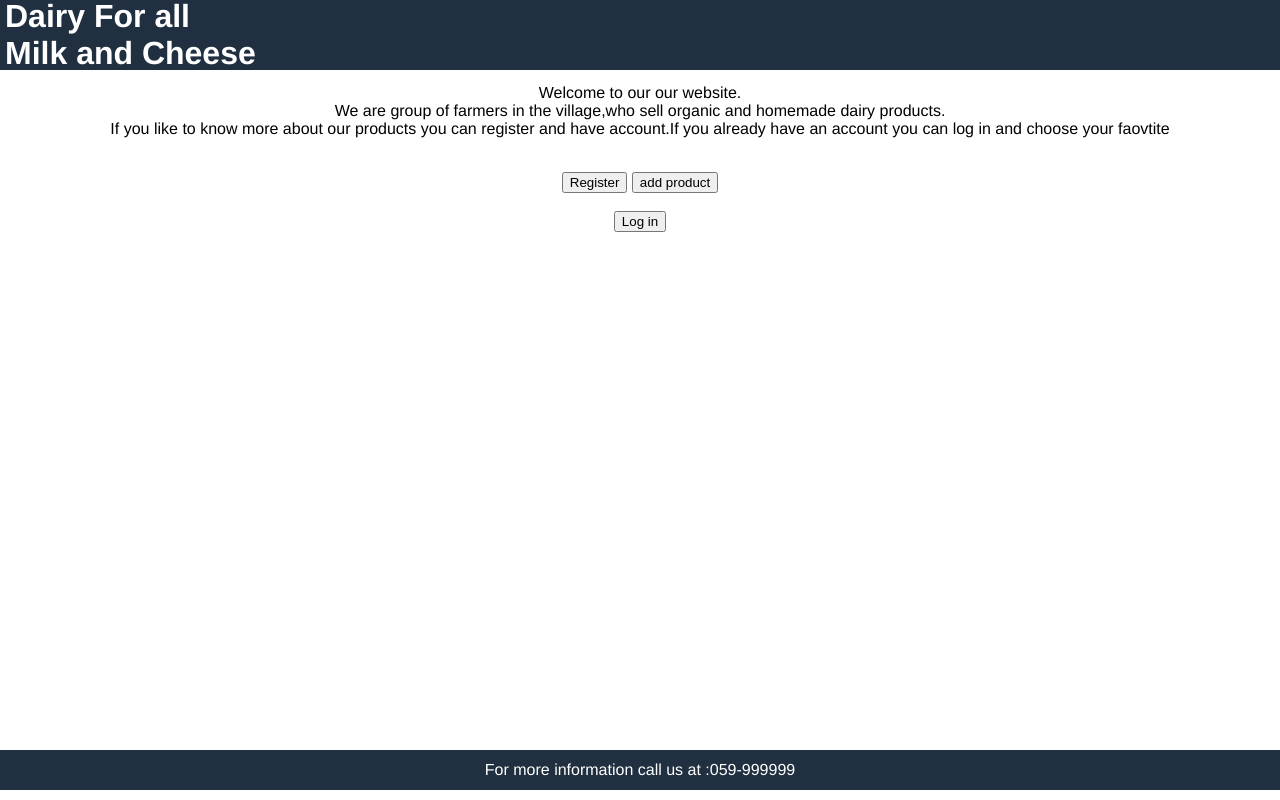
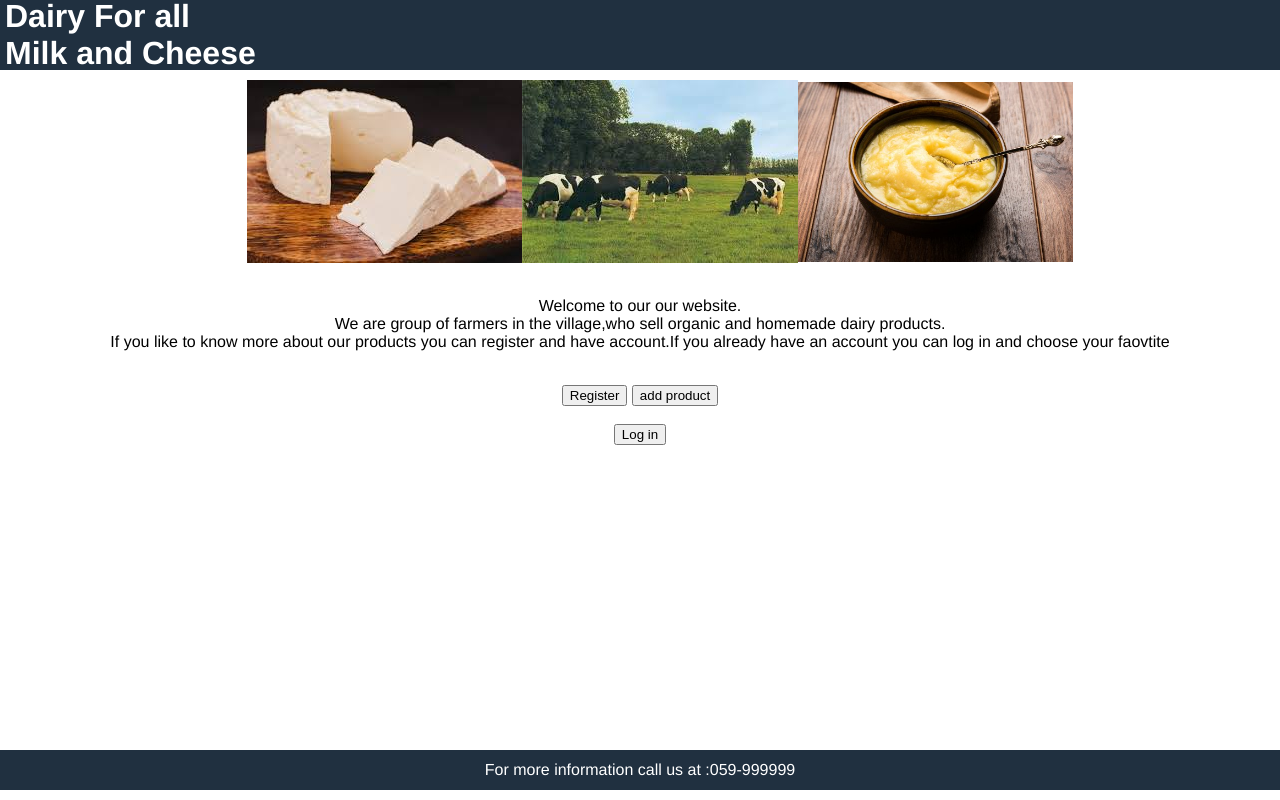
Before and after one commit to fatimarashed/dairyprod-app, a React (Create React App) app: page / in a window 1280 px wide. Built offline with nearby package versions, Linux system fonts and the light colour scheme.

Commit message:
user and registration database

```diff
--- a/src/App.js
+++ b/src/App.js
@@ -4,7 +4,15 @@ import axios from 'axios';
 import './App.css';
 //import Product  from './components/Product/Product.js';
 import UsersProduct from './components/UsersProduct/UsersProduct.js';
-import { get } from 'mongoose';
+import Registration from './components/registration/registeration.js';
+import {
+  BrowserRouter as Router,
+  Switch,
+  Route,
+  Redirect,
+} from "react-router-dom"
+
+//import { get } from 'mongoose';
 
 class App extends React.Component {
 
@@ -12,10 +20,10 @@ class App extends React.Component {
     component: null,
     items:[]
   };
-  constructor(props){//syntax
-    super(props);
-    //getItems();
-  }
+  // constructor(props){//syntax
+  //    super(props);
+  //   //getItems();
+  // }
 
   getItems(){
     // get items from db through axios
@@ -24,12 +32,13 @@ class App extends React.Component {
 
        .then((response) =>{
         this.setState({products: [...this.state.products, response.data]})
+       console.log(response.data)
 
        })
       .catch((err) => {
       console.log("error",err);
      });
-     //when I have the data the use setState for the items;
+     //when I have the data the user setState for the items;
   }
  showAddPrdouctForm() {
     this.setState({
@@ -57,6 +66,20 @@ class App extends React.Component {
               <div className="content">
 
                 {/* here is where the images in the home page  */}
+                <ul className="products">
+
+
+                     <img src="/images/cheese.jpg" alt="product"/>
+
+                     <img src="/images/cow.jpg" alt="product"/>
+
+                     <img src="/images/pure-ghee-1.jpg" width="275" height="180" alt="product"
+                     />
+
+
+
+
+                </ul>
 
               </div>
               <div>
--- a/src/components/registration/registeration.js
+++ b/src/components/registration/registeration.js
@@ -24,7 +24,7 @@ class Registration extends React.Component {
     e.preventDefault();
     const { username, email,mobile, password } = this.state;
     axios
-      .post(`http://localhost:4000/register`, {
+      .post(`http://localhost:4000/user`, {
         username,
         mobile,
         email,
@@ -98,7 +98,7 @@ class Registration extends React.Component {
           <br />
           <p>
             you have alredy account !{' '}
-            <Link to='/auth/products' class='link'>
+            <Link to='/auth/user' class='link'>
               {' '}
               login now
             </Link>
@@ -109,4 +109,4 @@ class Registration extends React.Component {
   }
 }
 
-export default withRouter(Registration);
+export default Registration;
--- a/src/database/user.js
+++ b/src/database/user.js
@@ -15,4 +15,4 @@ mongoose
       });
       let UserModel = mongoose.model("User", userSchema);
 
-      module.exports.UserModel = UsersModel;
+      module.exports.UserModel = UserModel;
```
Also changed, not shown: 1 other file (tests, documents, lock files or other folders).
